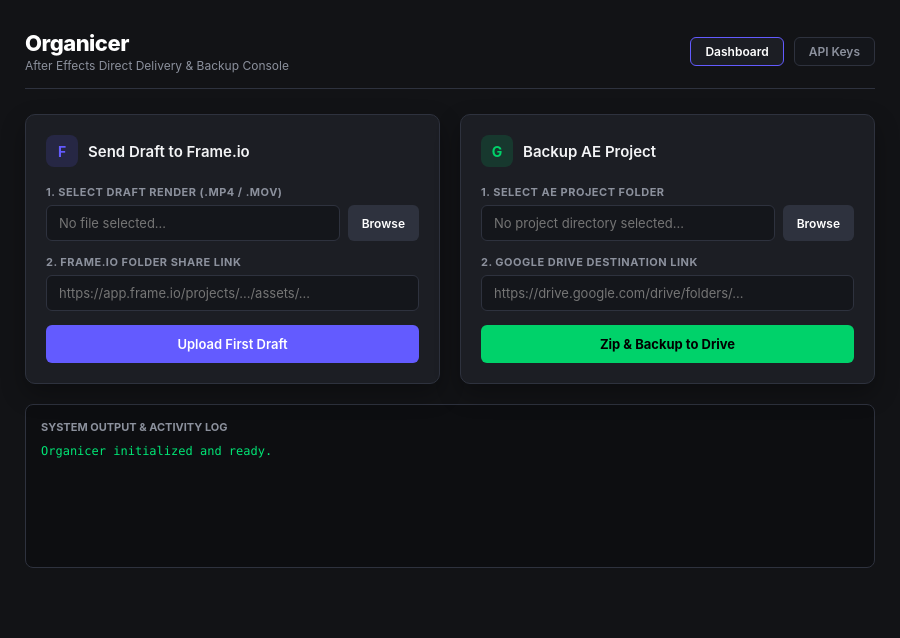
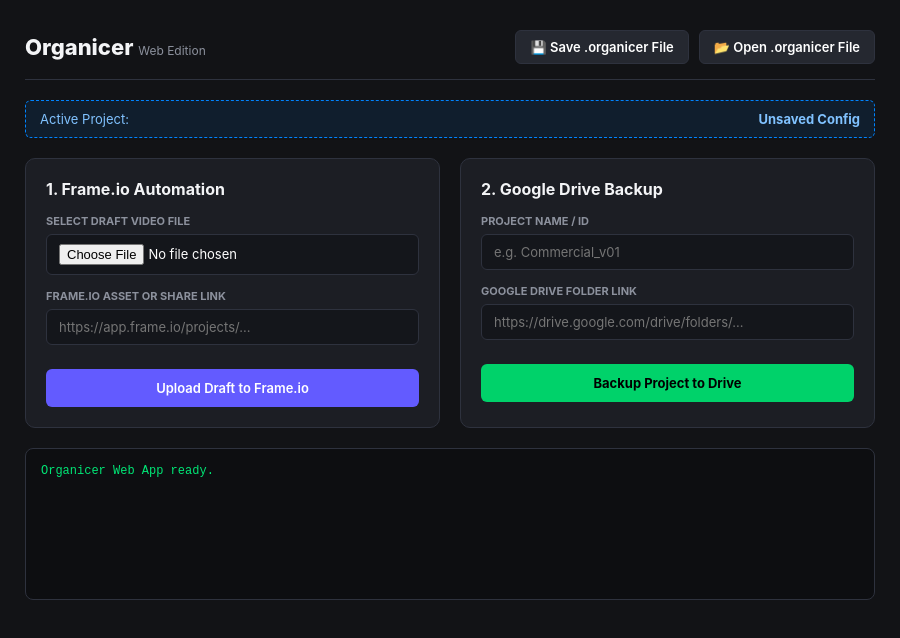
Before and after one commit to neilmacla-create/organicer-app, an Electron app: page index.html in a window 900 px wide. Drawn offline with Linux system fonts and the light colour scheme.

Commit message:
Update index.html

```diff
--- a/index.html
+++ b/index.html
@@ -3,327 +3,158 @@
 <head>
   <meta charset="UTF-8">
   <meta name="viewport" content="width=device-width, initial-scale=1.0">
-  <title>Organicer</title>
+  <title>Organicer Web</title>
   <style>
     :root {
       --bg-dark: #121316;
       --card-bg: #1c1e24;
       --accent-purple: #635bff;
-      --accent-purple-hover: #7a73ff;
       --accent-green: #00d26a;
-      --accent-green-hover: #26e07f;
+      --accent-blue: #0084ff;
       --text-main: #f3f4f6;
       --text-muted: #8c919d;
       --border-color: #2e323e;
       --input-bg: #14161b;
     }
-
-    * { box-sizing: border-box; margin: 0; padding: 0; font-family: -apple-system, BlinkMacSystemFont, "Segoe UI", Roboto, Helvetica, Arial, sans-serif; }
-
-    body {
-      background-color: var(--bg-dark);
-      color: var(--text-main);
-      padding: 30px 25px;
-      user-select: none;
-    }
-
-    .app-header {
-      display: flex;
-      justify-content: space-between;
-      align-items: center;
-      margin-bottom: 25px;
-      padding-bottom: 15px;
-      border-bottom: 1px solid var(--border-color);
-    }
-
-    .app-title { font-size: 22px; font-weight: 800; color: #fff; letter-spacing: -0.5px; }
-    .app-subtitle { font-size: 12px; color: var(--text-muted); margin-top: 2px; }
-
-    .tabs { display: flex; gap: 10px; }
-    .tab-btn {
-      background: var(--input-bg);
-      border: 1px solid var(--border-color);
-      color: var(--text-muted);
-      padding: 6px 14px;
-      border-radius: 6px;
-      cursor: pointer;
-      font-size: 12px;
-      font-weight: 600;
-      transition: all 0.2s;
-    }
-    .tab-btn.active { background: var(--card-bg); color: #fff; border-color: var(--accent-purple); }
-
+    * { box-sizing: border-box; margin: 0; padding: 0; font-family: -apple-system, BlinkMacSystemFont, "Segoe UI", Roboto, sans-serif; }
+    body { background-color: var(--bg-dark); color: var(--text-main); padding: 30px 25px; }
+    .app-header { display: flex; justify-content: space-between; align-items: center; margin-bottom: 20px; padding-bottom: 15px; border-bottom: 1px solid var(--border-color); }
+    .app-title { font-size: 22px; font-weight: 800; }
+    .btn-project { background: #252830; border: 1px solid var(--border-color); color: #fff; padding: 8px 14px; border-radius: 6px; cursor: pointer; font-size: 13px; font-weight: 600; }
+    .btn-project:hover { background: #323642; }
+    .active-project-bar { background: rgba(0, 132, 255, 0.1); border: 1px dashed var(--accent-blue); border-radius: 6px; padding: 10px 14px; font-size: 13px; color: #80c2ff; margin-bottom: 20px; display: flex; justify-content: space-between; }
     .grid { display: grid; grid-template-columns: 1fr 1fr; gap: 20px; margin-bottom: 20px; }
-
-    .card {
-      background: var(--card-bg);
-      border: 1px solid var(--border-color);
-      border-radius: 10px;
-      padding: 20px;
-      display: flex;
-      flex-direction: column;
-      box-shadow: 0 10px 25px rgba(0,0,0,0.3);
-    }
-
-    .card-header { display: flex; align-items: center; gap: 10px; margin-bottom: 18px; }
-    .card-icon {
-      width: 32px;
-      height: 32px;
-      border-radius: 8px;
-      display: flex;
-      align-items: center;
-      justify-content: center;
-      font-weight: bold;
-      font-size: 14px;
-    }
-    .icon-frame { background: rgba(99, 91, 255, 0.15); color: var(--accent-purple); }
-    .icon-drive { background: rgba(0, 210, 106, 0.15); color: var(--accent-green); }
-
-    .card-title { font-size: 15px; font-weight: 600; }
-
+    .card { background: var(--card-bg); border: 1px solid var(--border-color); border-radius: 10px; padding: 20px; }
+    .card h3 { margin-bottom: 15px; font-size: 16px; }
     .form-group { margin-bottom: 14px; }
-    label { display: block; font-size: 11px; text-transform: uppercase; letter-spacing: 0.5px; color: var(--text-muted); font-weight: 700; margin-bottom: 6px; }
-
-    .file-input-group { display: flex; gap: 8px; }
-
-    input[type="text"] {
-      width: 100%;
-      background: var(--input-bg);
-      border: 1px solid var(--border-color);
-      border-radius: 6px;
-      padding: 9px 12px;
-      color: #fff;
-      font-size: 13px;
-      outline: none;
-      transition: border-color 0.2s;
-    }
-
-    input[type="text"]:focus { border-color: var(--accent-purple); }
-
-    .btn-browse {
-      background: var(--border-color);
-      color: #fff;
-      border: none;
-      padding: 0 14px;
-      border-radius: 6px;
-      font-size: 12px;
-      font-weight: 600;
-      cursor: pointer;
-      white-space: nowrap;
-    }
-    .btn-browse:hover { background: #3d4251; }
-
-    .btn-action {
-      margin-top: auto;
-      width: 100%;
-      padding: 11px;
-      border-radius: 6px;
-      border: none;
-      font-weight: 600;
-      font-size: 13px;
-      cursor: pointer;
-      transition: background 0.2s;
-      display: flex;
-      justify-content: center;
-      align-items: center;
-      gap: 8px;
-    }
-
+    label { display: block; font-size: 11px; text-transform: uppercase; color: var(--text-muted); font-weight: 700; margin-bottom: 6px; }
+    input[type="text"], input[type="file"] { width: 100%; background: var(--input-bg); border: 1px solid var(--border-color); border-radius: 6px; padding: 9px 12px; color: #fff; font-size: 13px; outline: none; }
+    .btn-action { width: 100%; padding: 11px; border-radius: 6px; border: none; font-weight: 600; font-size: 13px; cursor: pointer; margin-top: 10px; }
     .btn-frame { background: var(--accent-purple); color: white; }
-    .btn-frame:hover { background: var(--accent-purple-hover); }
-
     .btn-drive { background: var(--accent-green); color: #000; font-weight: 700; }
-    .btn-drive:hover { background: var(--accent-green-hover); }
-
-    .settings-panel {
-      display: none;
-      background: var(--card-bg);
-      border: 1px solid var(--border-color);
-      border-radius: 10px;
-      padding: 20px;
-      margin-bottom: 20px;
-    }
-
-    .log-card {
-      background: #0d0e11;
-      border: 1px solid var(--border-color);
-      border-radius: 8px;
-      padding: 15px;
-    }
-
-    .log-header { font-size: 11px; text-transform: uppercase; font-weight: 700; color: var(--text-muted); margin-bottom: 8px; }
-
-    #consoleLog {
-      font-family: "SFMono-Regular", Consolas, "Liberation Mono", Menlo, monospace;
-      font-size: 12px;
-      color: #00e676;
-      height: 110px;
-      overflow-y: auto;
-      white-space: pre-wrap;
-      line-height: 1.5;
-    }
+    .log-card { background: #0d0e11; border: 1px solid var(--border-color); border-radius: 8px; padding: 15px; }
+    #consoleLog { font-family: monospace; font-size: 12px; color: #00e676; height: 120px; overflow-y: auto; white-space: pre-wrap; }
+    #fileInput { display: none; }
   </style>
 </head>
 <body>
 
   <div class="app-header">
-    <div>
-      <div class="app-title">Organicer</div>
-      <div class="app-subtitle">After Effects Direct Delivery & Backup Console</div>
-    </div>
-    <div class="tabs">
-      <button class="tab-btn active" id="tabMain" onclick="switchTab('main')">Dashboard</button>
-      <button class="tab-btn" id="tabSettings" onclick="switchTab('settings')">API Keys</button>
+    <div class="app-title">Organicer <span style="font-size: 12px; color: var(--text-muted); font-weight: normal;">Web Edition</span></div>
+    <div style="display:flex; gap:10px;">
+      <button class="btn-project" onclick="saveOrganicerFile()">💾 Save .organicer File</button>
+      <button class="btn-project" onclick="document.getElementById('fileInput').click()">📂 Open .organicer File</button>
+      <input type="file" id="fileInput" accept=".organicer,.json" onchange="loadOrganicerFile(event)">
     </div>
   </div>
 
-  <div id="mainView">
-    <div class="grid">
-      <!-- Frame.io Panel -->
-      <div class="card">
-        <div class="card-header">
-          <div class="card-icon icon-frame">F</div>
-          <div>
-            <div class="card-title">Send Draft to Frame.io</div>
-          </div>
-        </div>
+  <div class="active-project-bar" id="projectStatus">Active Project: <strong>Unsaved Config</strong></div>
 
-        <div class="form-group">
-          <label>1. Select Draft Render (.MP4 / .MOV)</label>
-          <div class="file-input-group">
-            <input type="text" id="frameFilePath" placeholder="No file selected...">
-            <button class="btn-browse" onclick="pickDraftFile()">Browse</button>
-          </div>
-        </div>
+  <div class="grid">
+    <!-- Frame.io Card -->
+    <div class="card">
+      <h3>1. Frame.io Automation</h3>
+      <div class="form-group">
+        <label>Select Draft Video File</label>
+        <input type="file" id="frameFile">
+      </div>
+      <div class="form-group">
+        <label>Frame.io Asset or Share Link</label>
+        <input type="text" id="frameUrl" placeholder="https://app.frame.io/projects/...">
+      </div>
+      <button class="btn-action btn-frame" onclick="triggerFrameUpload()">Upload Draft to Frame.io</button>
+    </div>
 
-        <div class="form-group">
-          <label>2. Frame.io Folder Share Link</label>
-          <input type="text" id="frameUrl" placeholder="https://app.frame.io/projects/.../assets/...">
-        </div>
-
-        <button class="btn-action btn-frame" onclick="triggerFrameUpload()">Upload First Draft</button>
+    <!-- Google Drive Card -->
+    <div class="card">
+      <h3>2. Google Drive Backup</h3>
+      <div class="form-group">
+        <label>Project Name / ID</label>
+        <input type="text" id="projectName" placeholder="e.g. Commercial_v01">
       </div>
-
-      <!-- Google Drive Panel -->
-      <div class="card">
-        <div class="card-header">
-          <div class="card-icon icon-drive">G</div>
-          <div>
-            <div class="card-title">Backup AE Project</div>
-          </div>
-        </div>
-
-        <div class="form-group">
-          <label>1. Select AE Project Folder</label>
-          <div class="file-input-group">
-            <input type="text" id="driveFolderPath" placeholder="No project directory selected...">
-            <button class="btn-browse" onclick="pickProjectFolder()">Browse</button>
-          </div>
-        </div>
-
-        <div class="form-group">
-          <label>2. Google Drive Destination Link</label>
-          <input type="text" id="driveUrl" placeholder="https://drive.google.com/drive/folders/...">
-        </div>
-
-        <button class="btn-action btn-drive" onclick="triggerDriveBackup()">Zip & Backup to Drive</button>
+      <div class="form-group">
+        <label>Google Drive Folder Link</label>
+        <input type="text" id="driveUrl" placeholder="https://drive.google.com/drive/folders/...">
       </div>
+      <button class="btn-action btn-drive" onclick="triggerDriveBackup()">Backup Project to Drive</button>
     </div>
   </div>
 
-  <!-- SETTINGS PANEL -->
-  <div id="settingsView" class="settings-panel">
-    <h3 style="margin-bottom: 15px; font-size: 15px;">API Key Configuration</h3>
-
-    <div class="form-group">
-      <label>Frame.io Developer Token</label>
-      <input type="text" id="frameToken" placeholder="fio-u-xxxxxxxx...">
-    </div>
-
-    <div class="form-group">
-      <label>Google Drive Service Account JSON Credentials</label>
-      <textarea id="driveJson" style="width:100%; height:80px; background:var(--input-bg); border:1px solid var(--border-color); color:#fff; border-radius:6px; padding:8px; font-family:monospace; font-size:11px;" placeholder='{"type": "service_account", "project_id": "..."}'></textarea>
-    </div>
-
-    <button class="btn-browse" onclick="saveSettings()" style="padding: 8px 16px;">Save Keys</button>
-  </div>
-
-  <!-- LIVE SYSTEM LOG -->
+  <!-- Log Console -->
   <div class="log-card">
-    <div class="log-header">System Output & Activity Log</div>
-    <div id="consoleLog">Organicer initialized and ready.</div>
+    <div id="consoleLog">Organicer Web App ready.</div>
   </div>
 
   <script>
     function log(msg) {
-      const consoleEl = document.getElementById('consoleLog');
-      const time = new Date().toLocaleTimeString();
-      consoleEl.innerText = `[${time}] ${msg}
-` + consoleEl.innerText;
+      const consoleElem = document.getElementById('consoleLog');
+      consoleElem.innerText = `[${new Date().toLocaleTimeString()}] ${msg}\n` + consoleElem.innerText;
     }
 
-    function switchTab(tab) {
-      if (tab === 'main') {
-        document.getElementById('mainView').style.display = 'block';
-        document.getElementById('settingsView').style.display = 'none';
-        document.getElementById('tabMain').classList.add('active');
-        document.getElementById('tabSettings').classList.remove('active');
-      } else {
-        document.getElementById('mainView').style.display = 'none';
-        document.getElementById('settingsView').style.display = 'block';
-        document.getElementById('tabSettings').classList.add('active');
-        document.getElementById('tabMain').classList.remove('active');
-      }
+    // 1. SAVE .organicer PROJECT FILE IN BROWSER
+    function saveOrganicerFile() {
+      const projectData = {
+        version: "1.1.0",
+        timestamp: new Date().toISOString(),
+        projectName: document.getElementById('projectName').value,
+        frameUrl: document.getElementById('frameUrl').value,
+        driveUrl: document.getElementById('driveUrl').value
+      };
+
+      const jsonString = JSON.stringify(projectData, null, 2);
+      const blob = new Blob([jsonString], { type: "application/json" });
+      const link = document.createElement("a");
+
+      const defaultFilename = (projectData.projectName || "ProjectConfig") + ".organicer";
+      link.href = URL.createObjectURL(blob);
+      link.download = defaultFilename;
+      link.click();
+      URL.revokeObjectURL(link.href);
+
+      log(`Saved project file: ${defaultFilename}`);
     }
 
-    async function pickDraftFile() {
-      const filePath = await window.api.selectFile([{ name: 'Videos', extensions: ['mp4', 'mov', 'avi'] }]);
-      if (filePath) document.getElementById('frameFilePath').value = filePath;
+    // 2. LOAD .organicer PROJECT FILE IN BROWSER
+    function loadOrganicerFile(event) {
+      const file = event.target.files[0];
+      if (!file) return;
+
+      const reader = new FileReader();
+      reader.onload = function(e) {
+        try {
+          const data = JSON.parse(e.target.result);
+          document.getElementById('projectName').value = data.projectName || '';
+          document.getElementById('frameUrl').value = data.frameUrl || '';
+          document.getElementById('driveUrl').value = data.driveUrl || '';
+
+          document.getElementById('projectStatus').innerHTML = `Active Project: <strong>${file.name}</strong>`;
+          log(`Loaded project file: ${file.name}`);
+        } catch (err) {
+          log(`Error parsing file: ${err.message}`);
+        }
+      };
+      reader.readAsText(file);
     }
 
-    async function pickProjectFolder() {
-      const folderPath = await window.api.selectFolder();
-      if (folderPath) document.getElementById('driveFolderPath').value = folderPath;
+    // ACTION HANDLERS
+    function triggerFrameUpload() {
+      const url = document.getElementById('frameUrl').value;
+      const fileInput = document.getElementById('frameFile');
+      if (!fileInput.files[0]) {
+        log("Error: Please select a video file first.");
+        return;
+      }
+      log(`[Frame.io] Initiating upload for "${fileInput.files[0].name}" to destination: ${url || 'Default Folder'}`);
     }
 
-    function saveSettings() {
-      localStorage.setItem('frameToken', document.getElementById('frameToken').value);
-      localStorage.setItem('driveJson', document.getElementById('driveJson').value);
-      log('API settings saved locally.');
-      switchTab('main');
-    }
-
-    document.getElementById('frameToken').value = localStorage.getItem('frameToken') || '';
-    document.getElementById('driveJson').value = localStorage.getItem('driveJson') || '';
-
-    async function triggerFrameUpload() {
-      const filePath = document.getElementById('frameFilePath').value;
-      const frameUrl = document.getElementById('frameUrl').value;
-      const apiToken = localStorage.getItem('frameToken');
-
-      log('Starting Frame.io draft upload process...');
-      const res = await window.api.uploadFrameIo({ filePath, frameUrl, apiToken });
-
-      if (res.success) {
-        log(`SUCCESS: ${res.message}`);
-      } else {
-        log(`ERROR: ${res.error}`);
+    function triggerDriveBackup() {
+      const name = document.getElementById('projectName').value;
+      const url = document.getElementById('driveUrl').value;
+      if (!name) {
+        log("Error: Please enter a Project Name.");
+        return;
       }
-    }
-
-    async function triggerDriveBackup() {
-      const projectPath = document.getElementById('driveFolderPath').value;
-      const driveUrl = document.getElementById('driveUrl').value;
-      const serviceAccountJson = localStorage.getItem('driveJson');
-
-      log('Compressing project folder into ZIP & initiating Google Drive backup...');
-      const res = await window.api.backupDrive({ projectPath, driveUrl, serviceAccountJson });
-
-      if (res.success) {
-        log(`SUCCESS: ${res.message}`);
-      } else {
-        log(`ERROR: ${res.error}`);
-      }
+      log(`[Google Drive] Preparing backup for "${name}" to Drive folder: ${url || 'Default Folder'}`);
     }
   </script>
 </body>
```
